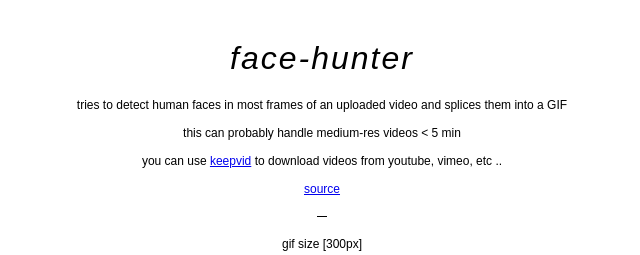
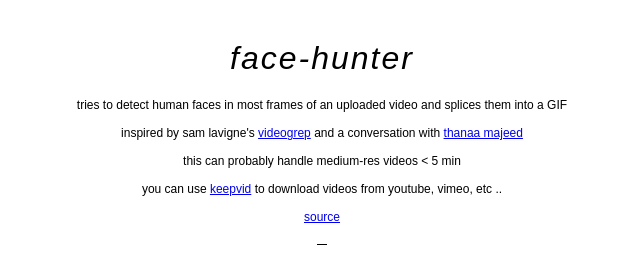
Before and after one commit to enspiral-cherubi/face-hunter, a website with bundled scripts: page index.html in a window 1280 px wide. Shown: the top 255 px of the page, without its empty margins (318-958 px from the left). Built offline with nearby package versions, Linux system fonts and the light colour scheme; what jquery-facedetection would draw is missing.

Commit message:
add inspiration

```diff
--- a/index.html
+++ b/index.html
@@ -17,6 +17,8 @@
 
         <p id="description">
           tries to detect human faces in most frames of an uploaded video and splices them into a GIF
+          <br><br>
+          inspired by sam lavigne's <a href="https://github.com/antiboredom/videogrep">videogrep</a> and a conversation with <a href="https://twitter.com/thanaamajeed">thanaa majeed</a>
           <br><br>
           this can probably handle medium-res videos < 5 min
           <br><br>
```
